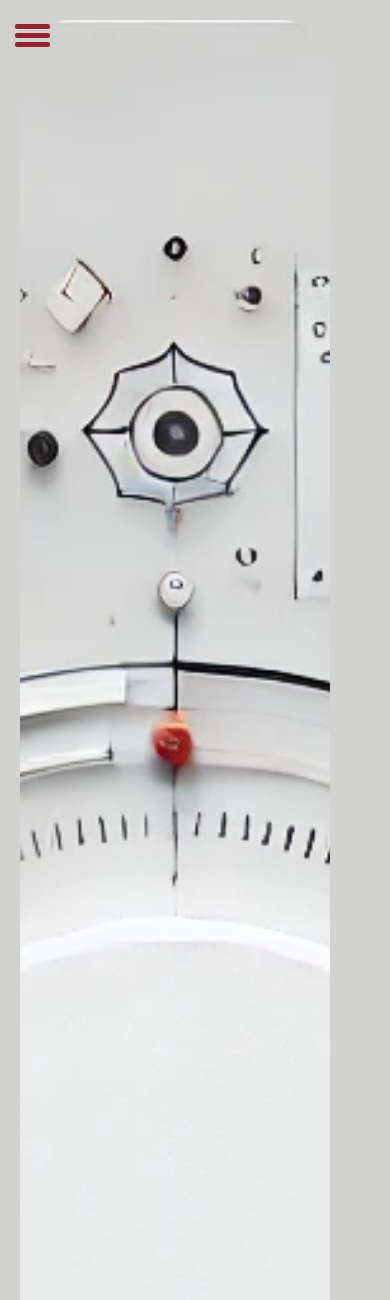
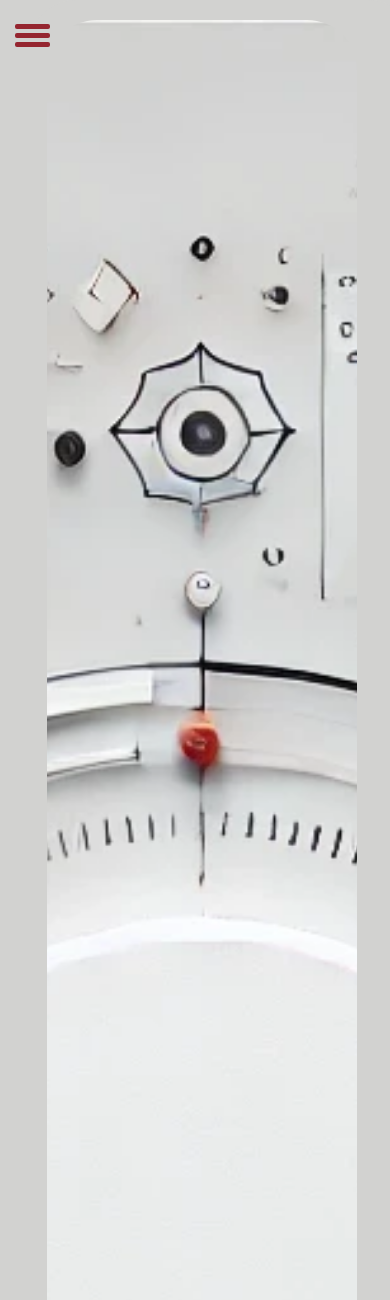
Before and after one commit to asifzoma/Asif-Ahmad--Profile, a PHP site: page /code-examples.html in a window 390 px wide. Shown: the top 1300 px of the page. Run offline with PHP 8.4, Linux system fonts and the light colour scheme; some libraries are stand-ins or nearby versions.

Commit message:
background image edited and updated
background image edited and updated

```diff
--- a/css/style.css
+++ b/css/style.css
@@ -394,7 +394,7 @@ ul, ol {
     opacity: 0.7;
   }
   .main-container {
-    margin-left: 0;
+    margin-left: 7vw;
     width: 100%;
   }
   .portfolio-container {
--- a/scss/components/_layout.scss
+++ b/scss/components/_layout.scss
@@ -399,7 +399,7 @@
     }
 
     .main-container {
-        margin-left: 0;
+        margin-left: 07vw;
         width: 100%;
     }
 
```
Also changed, not shown: img/Web-Dev-Asif-Background2.webp, img/Web-Dev-Asif-Background2b.webp (added).
